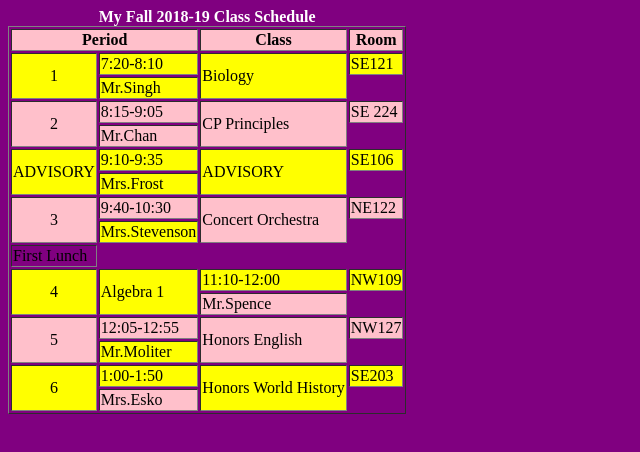
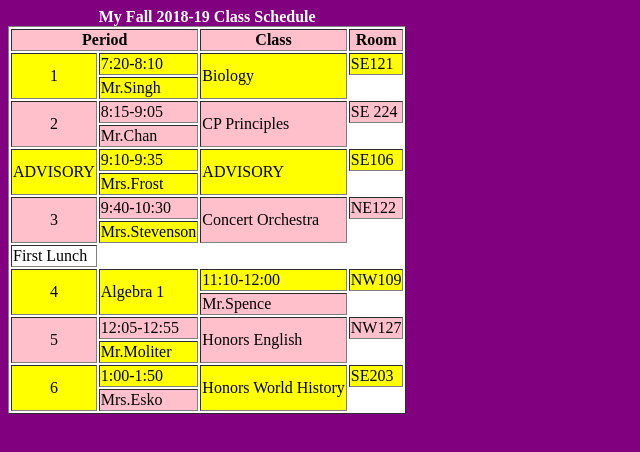
Before and after one commit to navarrokarla/csptest1, a plain HTML site: page schedule.html in a window 1280 px wide. Shown: the whole page, without its empty margins (0-640 px from the left). Drawn offline with Linux system fonts and the light colour scheme.

Commit message:
Update schedule.html

```diff
--- a/schedule.html
+++ b/schedule.html
@@ -1,7 +1,7 @@
 <html>
   <title>My Schedule</title>
   <body bgcolor="purple">
-   <table bgcoloer="white"border=1px>
+   <table bgcolor="white"border=1px>
      <caption style="color:white"><b></i> My Fall 2018-19 Class Schedule </i></b></caption>
     <tr bgcolor="pink">
       <th colspan=2> Period </th>
```
